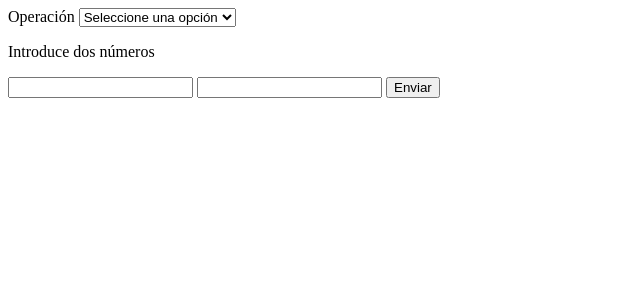
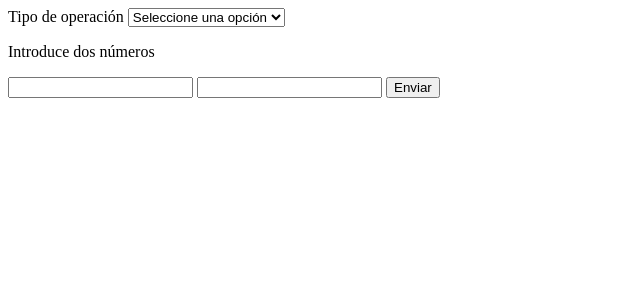
Before and after one commit to NammuLovett/E_Servidor, a PHP site: page / in a window 1280 px wide. Shown: the top 300 px of the page, without its empty margins (0-640 px from the left). Run offline with PHP 8.4, Linux system fonts and the light colour scheme.

Commit message:
modified items

```diff
--- a/ej12/index.php
+++ b/ej12/index.php
@@ -13,7 +13,7 @@ include_once('biblioteca.php');
 
 <body>
     <form action="#" method="get">
-        <label for="lista1">Operación</label>
+        <label for="lista1">Tipo de operación</label>
         <select name="operacion" id="lista1">
             <option value="" selected disabled hidden>Seleccione una opción</option>
             <option type="select" name="operacion" value="sumar">sumar <br>
@@ -28,9 +28,10 @@ include_once('biblioteca.php');
         <input type="submit" name="enviar" value="Enviar">
 
     </form>
+
     <?php
     if (isset($_GET['enviar'])) {
-        echo "<p>Resultado:  </p>" . $_GET['operacion']($_GET['num1'], $_GET['num2']);
+        echo "<br> Resultado: " . $_GET['operacion']($_GET['num1'], $_GET['num2']);
     }
 
     ?>
```
